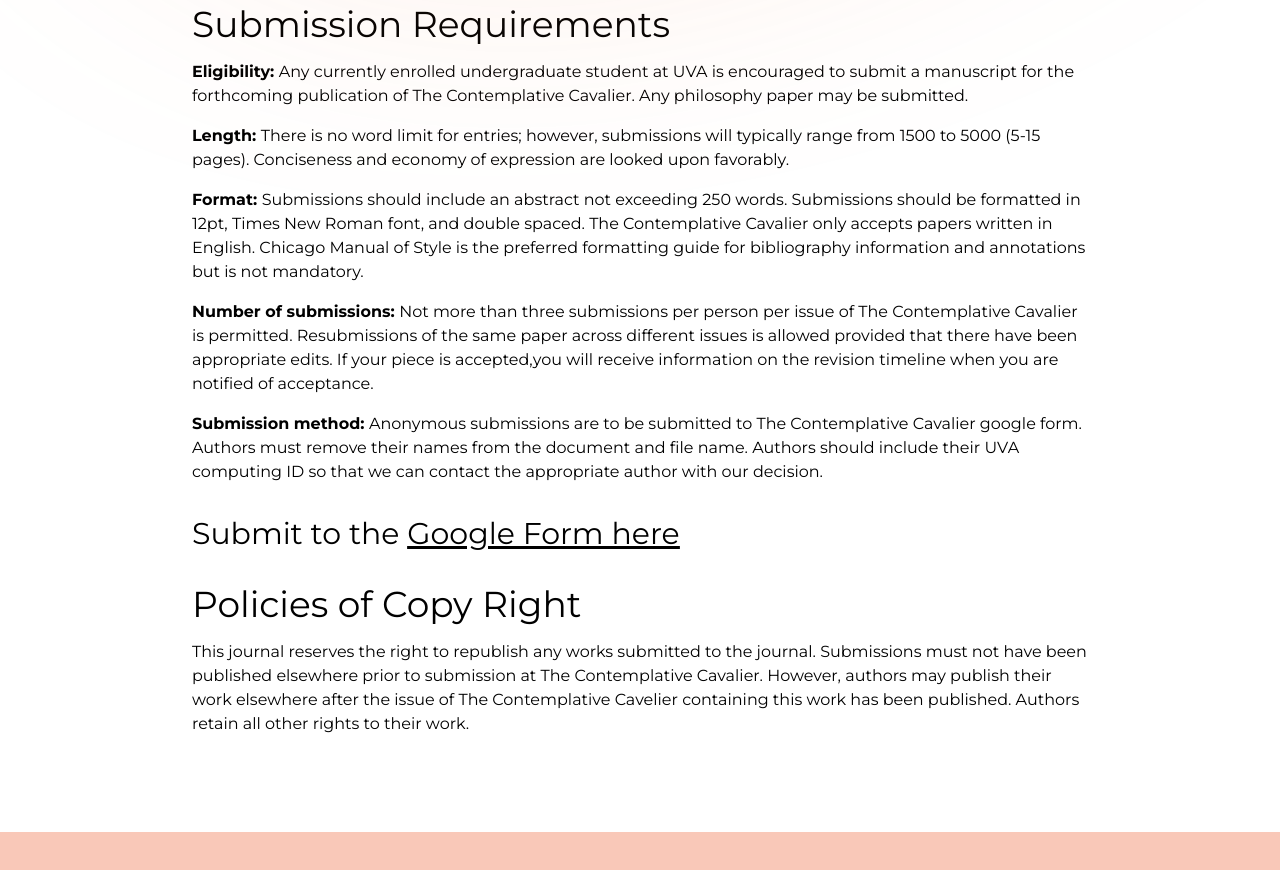
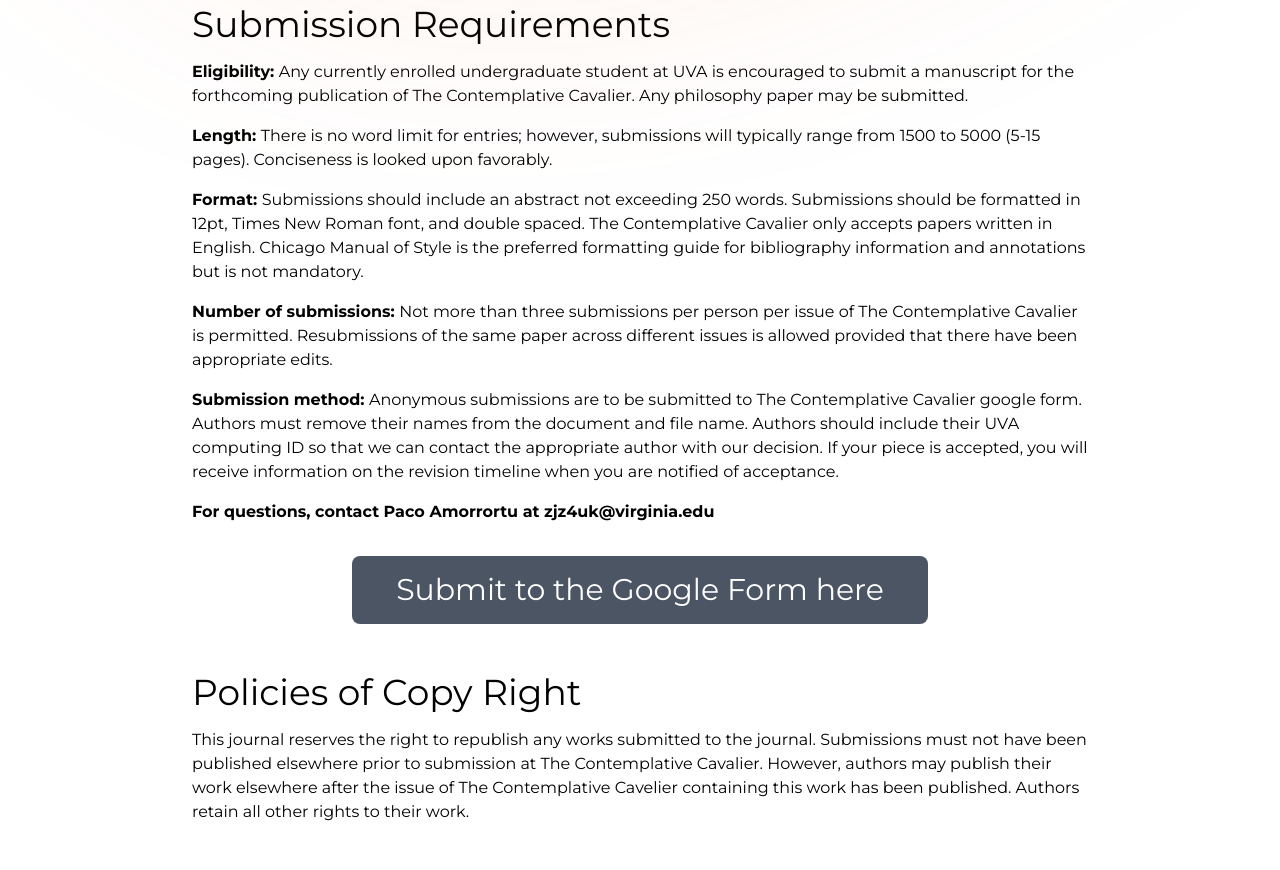
Before and after one commit to uvaphilclub/The-Contemplative-Cavalier, a Next.js app: page /Submit in a window 1280 px wide. Shown: the part 880-1750 px from the top of the page. Before the commit the page ends 1712 px from the top, so only its background shows below. Built offline with nearby package versions, Linux system fonts and the light colour scheme.

Commit message:
fixed some typos

```diff
--- a/src/app/Submit/page.js
+++ b/src/app/Submit/page.js
@@ -10,12 +10,15 @@
              <h1 className="mt-6 text-2xl sm:text-4xl">Submission Requirements</h1>
              <div className="mt-4 max-w-5xl mb-24">
              <p className="mt-4"><span className="font-bold">Eligibility: </span>Any currently enrolled undergraduate student at UVA is encouraged to submit a manuscript for the forthcoming publication of The Contemplative Cavalier. Any philosophy paper may be submitted.</p>
-            <p className="mt-4"><span className="font-bold">Length: </span>There is no word limit for entries; however, submissions will typically range from 1500 to 5000 (5-15 pages). Conciseness and economy of expression are looked upon favorably.</p>
+            <p className="mt-4"><span className="font-bold">Length: </span>There is no word limit for entries; however, submissions will typically range from 1500 to 5000 (5-15 pages). Conciseness is looked upon favorably.</p>
             <p className="mt-4"><span className="font-bold">Format: </span>Submissions should include an abstract not exceeding 250 words. Submissions should be formatted in 12pt, Times New Roman font, and double spaced. The Contemplative Cavalier only accepts papers written in English. Chicago Manual of Style is the preferred formatting guide for bibliography information and annotations but is not mandatory.</p>
-            <p className="mt-4"><span className="font-bold">Number of submissions: </span>Not more than three submissions per person per issue of The Contemplative Cavalier is permitted. Resubmissions of the same paper across different issues is allowed provided that there have been appropriate edits. If your piece is accepted,you will receive information on the revision timeline when you are notified of acceptance. </p>
-            <p className="mt-4"><span className="font-bold">Submission method: </span>Anonymous submissions are to be submitted to The Contemplative Cavalier google form. Authors must remove their names from the document and file name. Authors should include their UVA computing ID so that we can contact the appropriate author with our decision.</p>
-            <h1 className="mt-8 text-3xl">Submit to the <span className="underline"><a href="https://docs.google.com/forms/d/e/1FAIpQLSd9T_ZSNdGw-ADtq-GzRU3LM36RqNEG4nFTr7G-133N28AFhQ/viewform">Google Form here</a></span></h1>
-             <h1 className="mt-8 text-2xl sm:text-4xl">Policies of Copy Right</h1>
+            <p className="mt-4"><span className="font-bold">Number of submissions: </span>Not more than three submissions per person per issue of The Contemplative Cavalier is permitted. Resubmissions of the same paper across different issues is allowed provided that there have been appropriate edits.</p>
+            <p className="mt-4"><span className="font-bold">Submission method: </span>Anonymous submissions are to be submitted to The Contemplative Cavalier google form. Authors must remove their names from the document and file name. Authors should include their UVA computing ID so that we can contact the appropriate author with our decision. If your piece is accepted, you will receive information on the revision timeline when you are notified of acceptance.</p>
+            <p className="mt-4 font-bold">For questions, contact Paco Amorrortu at <a href="mailto: zjz4uk@virginia.edu">zjz4uk@virginia.edu</a></p>
+            <a className="block max-w-xl mx-auto" href="https://docs.google.com/forms/d/e/1FAIpQLSd9T_ZSNdGw-ADtq-GzRU3LM36RqNEG4nFTr7G-133N28AFhQ/viewform"><div className="bg-gray-600 hover:bg-gray-500 max-w-xl mt-8 py-4 rounded-lg">
+                <h1 className="text-2xl sm:text-3xl text-center text-white">Submit to the Google Form here</h1>
+            </div></a>
+             <h1 className="mt-12 text-2xl sm:text-4xl">Policies of Copy Right</h1>
              <p className="mt-4">This journal reserves the right to republish any works submitted to the journal. Submissions must not have been published elsewhere prior to submission at The Contemplative Cavalier. However, authors may publish their work elsewhere after the issue of The Contemplative Cavelier containing this work has been published. Authors retain all other rights to their work. </p>
             </div>
 
--- a/src/app/page.js
+++ b/src/app/page.js
@@ -13,7 +13,7 @@
       <h1 className="text-4xl sm:text-6xl">About</h1>
       <p className="mt-4">The Contemplative Cavalier is an undergraduate philosophy journal run by students at the University of Virginia.</p>
       <p>Our inaugural issue is accepting submissions from August 27th through September 15th. Find submission guidelines under the submit tab</p>
-      <p className="mt-4">Follow us on instagram! <a className="underline" href="https://www.instagram.com/thecontemplativecav/?hl=en">@thecontemplativecav</a></p>
+      <p className="mt-4">Follow us on instagram! @<a className="underline" href="https://www.instagram.com/thecontemplativecav/?hl=en">thecontemplativecav</a></p>
       <h1 className="text-4xl sm:text-5xl mt-24">Also visit</h1>
       <h2 className="text-2xl sm:text-3xl mt-4">The Corcoran Department of Philosophy</h2>
       <p className="mt-2">Learn about UVA&apos;s philosophy department at <span><a className="underline" href="https://philosophy.virginia.edu/">https://philosophy.virginia.edu/</a></span></p>
```
